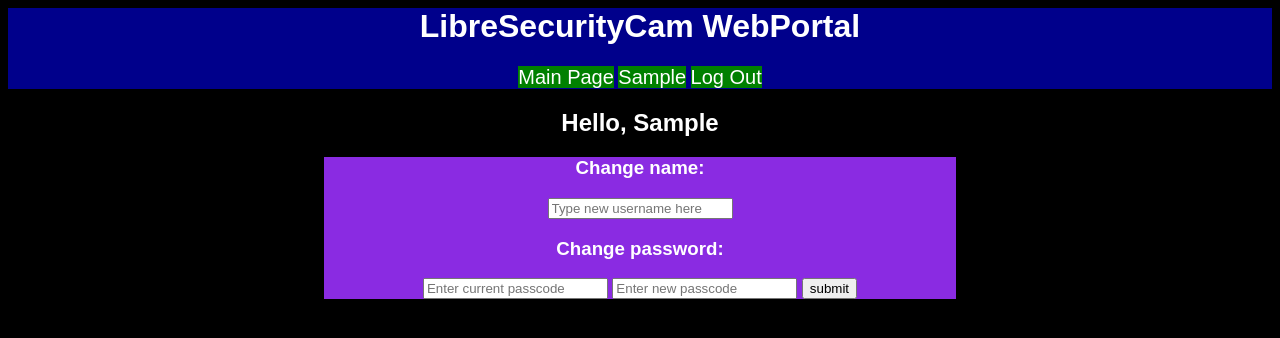
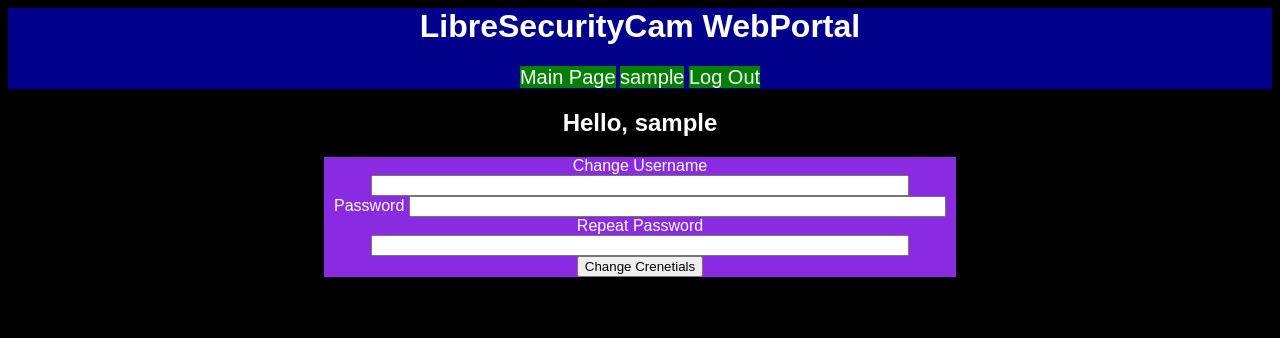
Before and after one commit to OpenSecurityCam/OpenSecurityCam, a Flask app: template WebPortal/auth/templates/html/userinfo.html in a window 1280 px wide. Shown: the top 338 px of the page. Run offline with Flask 2, Linux system fonts and the light colour scheme; a user stored in the database is signed in; tables that the repository leaves empty hold one stand-in row (values such as "Sample post"); the template is opened without the code that fills it: values that come from a table or form of the project are taken from there, most other values are stand-ins (such as "Sample title", 1, 10 or a date in 2020); some libraries are stand-ins or nearby versions.

Commit message:
changing user crendetials works again and no admin warning

```diff
--- a/WebPortal/auth/forms.py
+++ b/WebPortal/auth/forms.py
@@ -4,6 +4,7 @@ from flask_wtf.recaptcha import validators
 from wtforms.fields.core import BooleanField, StringField
 from wtforms.fields.simple import PasswordField, SubmitField
 from wtforms.validators import DataRequired, EqualTo, Length, ValidationError
+from flask_login import current_user
 
 class RegisterForm(FlaskForm):
     username = StringField("Username", validators=[DataRequired(), Length(min=2, max=50)])
@@ -22,3 +23,15 @@ class LoginForm(FlaskForm):
     password = PasswordField("Password", validators=[DataRequired(), Length(min=6, max=20)])
     stayLoggedIn = BooleanField("Remember Me")
     submit = SubmitField("Log In")
+
+class UpdateUserForm(FlaskForm):
+    username = StringField("Change Username", validators=[DataRequired(), Length(min=2, max=50)])
+    password = PasswordField("Password", validators=[DataRequired(), Length(min=6, max=20)])
+    confirmPass = PasswordField("Repeat Password", validators=[DataRequired(), Length(min=6, max=20), EqualTo('password')])
+    submit = SubmitField("Change Crenetials")
+
+    def validate_username(self, username):
+        if username.data == current_user.username:
+            raise ValidationError('No change in username')
+        elif users.query.filter_by(username = username.data).first():
+            raise ValidationError('Username already exists')
--- a/WebPortal/auth/static/css/main.css
+++ b/WebPortal/auth/static/css/main.css
@@ -39,10 +39,17 @@ p1
 .flashSuccess
 {
     background-color: green;
+    color: white;
 }
 .flashFailed
 {
     background-color: red;
+    color:white;
+}
+.flashWarning
+{
+    background-color: rgb(231, 150, 0);
+    color:black;
 }
 p5
 {
@@ -55,3 +62,8 @@ form
     width: 50%;
     margin: auto;
 }
+.a
+{
+    color: black;
+    background-color: lightgrey;
+}
--- a/WebPortal/auth/templates/html/base.html
+++ b/WebPortal/auth/templates/html/base.html
@@ -9,9 +9,9 @@
                 <h1>LibreSecurityCam WebPortal</h1>
                 <div class="NavBar">
 
-                    <a class="NavBarLink" href="/">Main Page</a>
-                    {% if userInfo: %}
-                        <a class="NavBarLink" href="{{url_for('main')}}">{{userInfo}}</a>
+                    {% if current_user.is_authenticated: %}
+                        <a class="NavBarLink" href="/">Main Page</a>
+                        <a class="NavBarLink" href="{{url_for('userinfo')}}">{{current_user.username}}</a>
                         <a class="NavBarLink" href="{{url_for('logout')}}">Log Out</a>
                     {% else: %}
                         <a class="NavBarLink" href="/login">Login</a>
@@ -26,7 +26,7 @@
             {% if messages: %}
                 {% for category, msg in messages %}
                     <div class="flash{{category}}">
-                        <p1>{{msg}}</p1>
+                        {{msg}}
                     </div>
                 {% endfor %}
             {% endif %}
--- a/WebPortal/auth/templates/html/index.html
+++ b/WebPortal/auth/templates/html/index.html
@@ -5,7 +5,6 @@
 {% endblock %}
 
 {% block body %}
-
 <h1>LibreSecurityCam WebPortal</h1>
 <p1 class="paragraph">This is the main page. The project is not finished yet!</p1>
 {% endblock body %}
--- a/WebPortal/auth/templates/html/login.html
+++ b/WebPortal/auth/templates/html/login.html
@@ -32,6 +32,6 @@
         {{form.stayLoggedIn()}}
         {{form.stayLoggedIn.label(class="formText")}}
         <br>
-        {{form.submit()}}
+        {{form.submit(class='a')}}
         </form>
 {% endblock body %}
--- a/WebPortal/auth/templates/html/userinfo.html
+++ b/WebPortal/auth/templates/html/userinfo.html
@@ -7,13 +7,34 @@
 
 
 {% block body %}
-   <h2>Hello, {{userInfo}}</h2>
+   <h2>Hello, {{current_user.username}}</h2>
    <form action="#" method='POST'>
-        <h3>Change name:</h3>
-        <input type="text" name = "username" placeholder="Type new username here"/>
-        <h3>Change password:</h3>
-        <input type="password" name = "currentPasscode" placeholder="Enter current passcode"/>
-        <input type="password" name = "newPasscode" placeholder="Enter new passcode"/>
-        <input type="submit" value="submit"/>
+        {{form.hidden_tag()}}
+        {{form.username.label(class='formText')}}
+        {{form.username(class='formInput')}}
+
+        {% if form.username.errors %}
+            {% for error in form.username.errors%}
+                <br><p5>{{error}}</p5>
+            {% endfor %}
+        {% endif %}
+        <br>
+        {{form.password.label(class="formText")}}
+        {{form.password(class="formInput")}}
+        {% if form.password.errors %}
+            {% for error in form.password.errors%}
+                <br><p5>{{error}}</p5>
+            {% endfor %}
+        {% endif %}
+        <br>
+        {{form.confirmPass.label(class='formText')}}
+        {{form.confirmPass(class='formInput')}}
+        {% if form.confirmPass.errors %}
+            {% for error in form.confirmPass.errors %}
+                <br><p5>{{error}}</p5>
+            {% endfor %}
+        {% endif %}
+        <br>
+        {{form.submit()}}
     </form>
 {% endblock body %}
```
Also changed, not shown: WebPortal/auth/route.py (+26 -7 lines), WebPortal/requirements.txt (added, +76 -0 lines).
